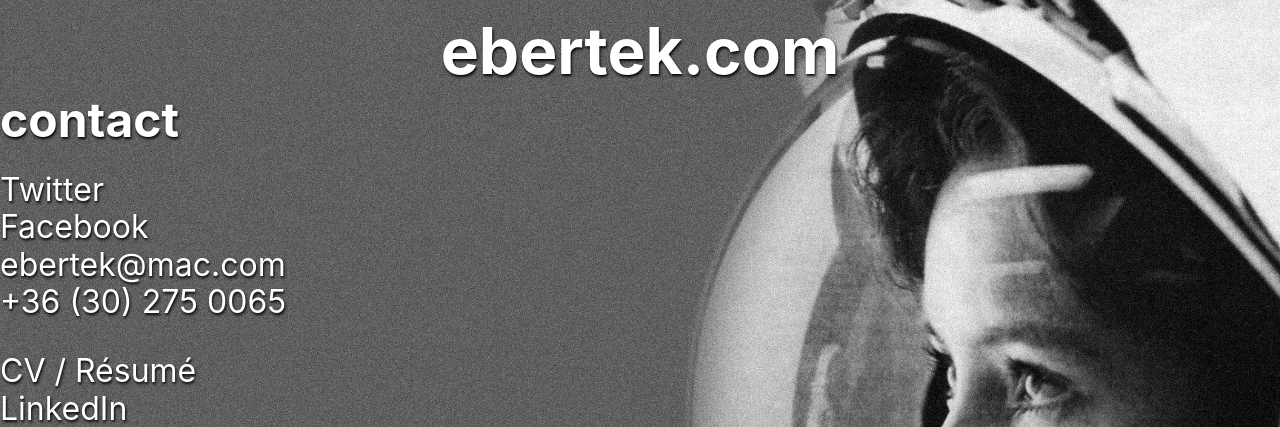
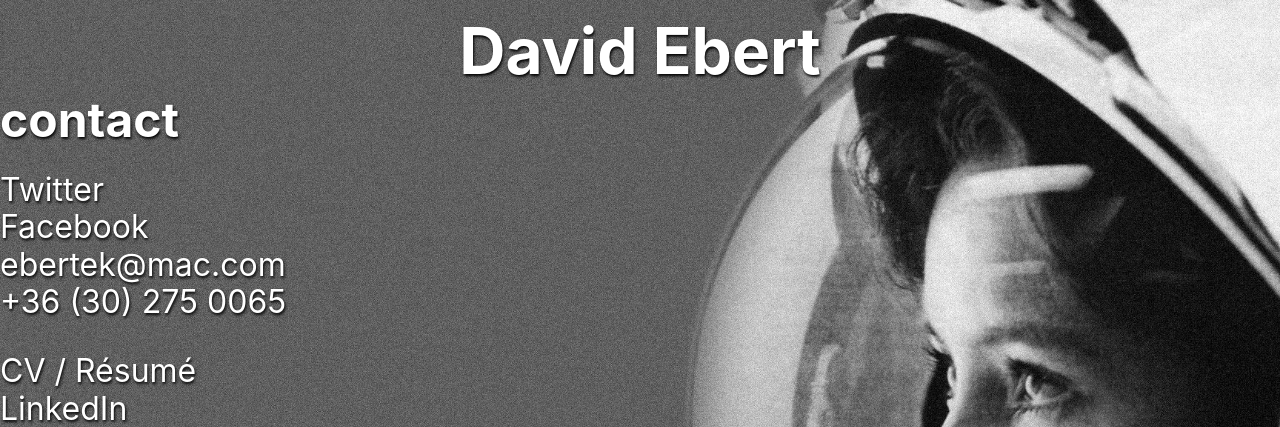
Before and after one commit to ebertek/ebertek.com, a PHP site: page / in a window 1280 px wide. Shown: the top 427 px of the page. Run offline with PHP 8.4, Linux system fonts and the light colour scheme; data that the repository does not hold is empty.

Commit message:
Change title

```diff
--- a/index.php
+++ b/index.php
@@ -31,7 +31,7 @@
   <head>
     <meta charset="UTF-8" />
     <meta http-equiv="x-ua-compatible" content="ie=edge" />
-    <title>ebertek.com</title>
+    <title>David Ebert</title>
     <meta name="viewport"     content="width=device-width, initial-scale=1.0" />
     <meta name="author"       content="David Ebert" />
     <meta name="description"  content="David Ebert is a taciturn ISTJ; a perpetual engineering student; a sysadmin with some Apple certifications; a Netflix addict." />
@@ -48,7 +48,7 @@
   <body>
     <div id="wrapper">
 
-      <header>ebertek.com</header>
+      <header>David Ebert</header>
 
       <main>
         <h1>contact</h1>
```
